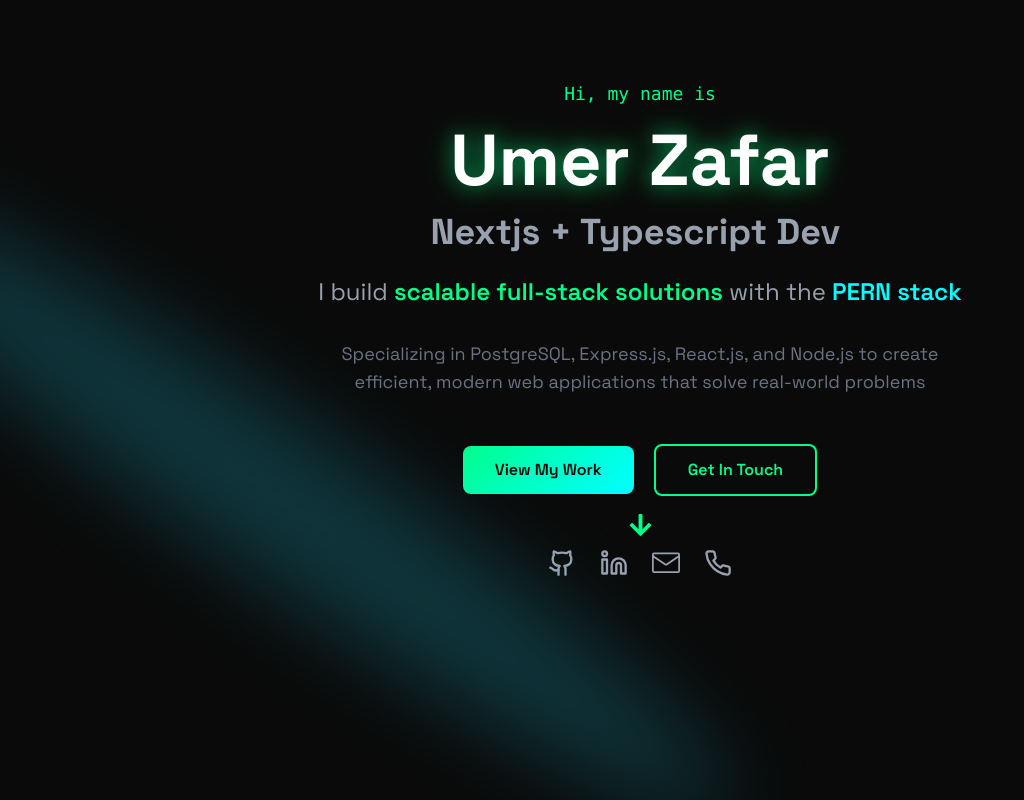
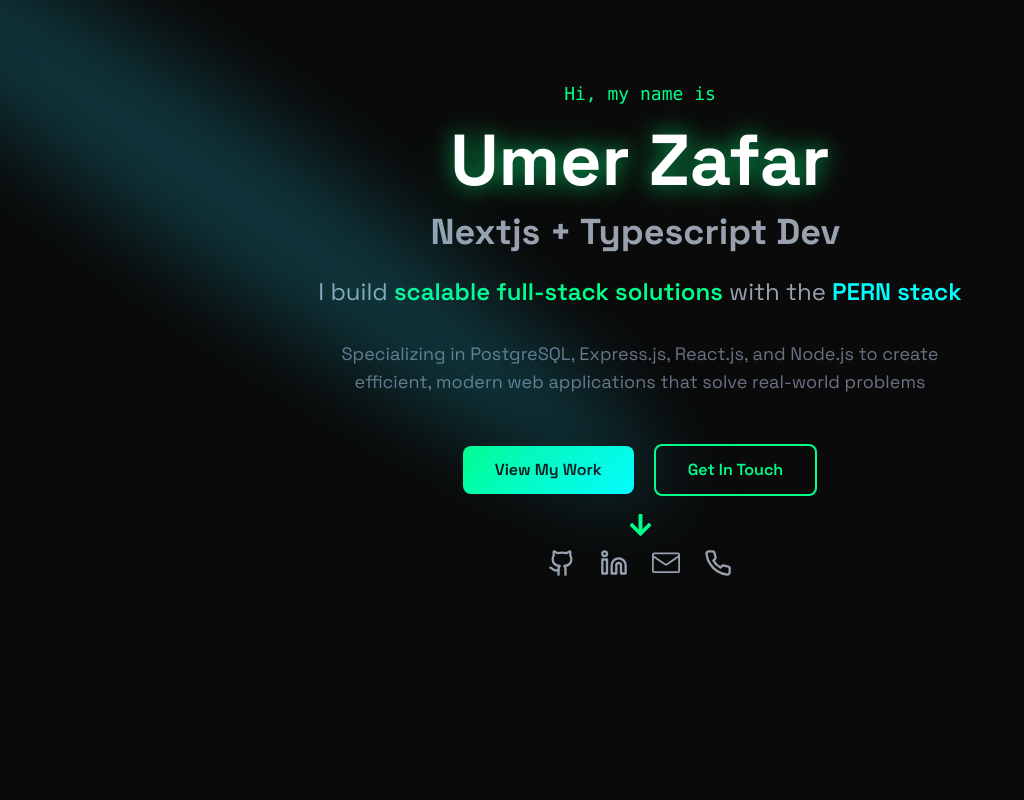
Before and after one commit to umerzafar4598/umer-got-web, a Next.js app: page / in a window 1280 px wide. Shown: the top 800 px of the page, without its empty margins (0-1024 px from the left). Built offline with nearby package versions, Linux system fonts and the light colour scheme.

Commit message:
Spotlight Enhancements

```diff
--- a/app/globals.css
+++ b/app/globals.css
@@ -56,7 +56,7 @@
   }
   100% {
     opacity: 1;
-    transform: translate(-50%, -40%) scale(1);
+    transform: translate(-60%, -35%) scale(1);
   }
 }
 
--- a/components/sections/Hero/Hero.tsx
+++ b/components/sections/Hero/Hero.tsx
@@ -41,9 +41,9 @@
 const Hero = () => {
     return (
         <section
-            className="min-h-screen w-full bg-foreground overflow-hidden pt-20">
+            className="min-h-screen w-full bg-foreground overflow-hidden pt-20 relative">
             <Spotlight
-                className="-top-350 left-20 md:-top-220 md:left-70"
+                className="-top-5 left-50 md:-top-5 md:left-80"
                 fill="#22d3ee"
             />
             <SectionWrapper>
```
